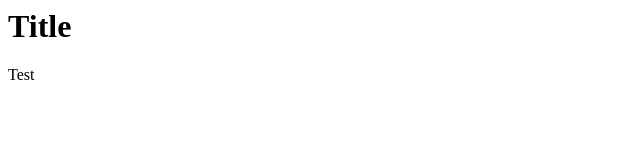
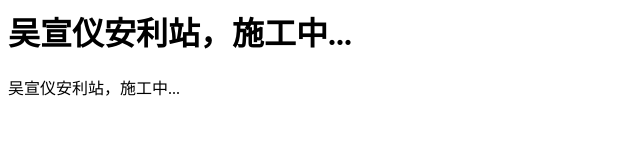
Before and after one commit to wuxuanyi531/wuxuanyi531.github.io, a plain HTML site: page index.html in a window 1280 px wide. Shown: the whole page, without its empty margins (0-640 px from the left). Drawn offline with Linux system fonts and the light colour scheme.

Commit message:
Update index.html

```diff
--- a/index.html
+++ b/index.html
@@ -1,7 +1,7 @@
 <html>
-<title>Test</title>
+<title>吴宣仪安利站，施工中...</title>
 <body>
-<h1>Title</h1>
-<p>Test</p>
+<h1>吴宣仪安利站，施工中...</h1>
+<p>吴宣仪安利站，施工中...</p>
 </body>
 </html>
```
